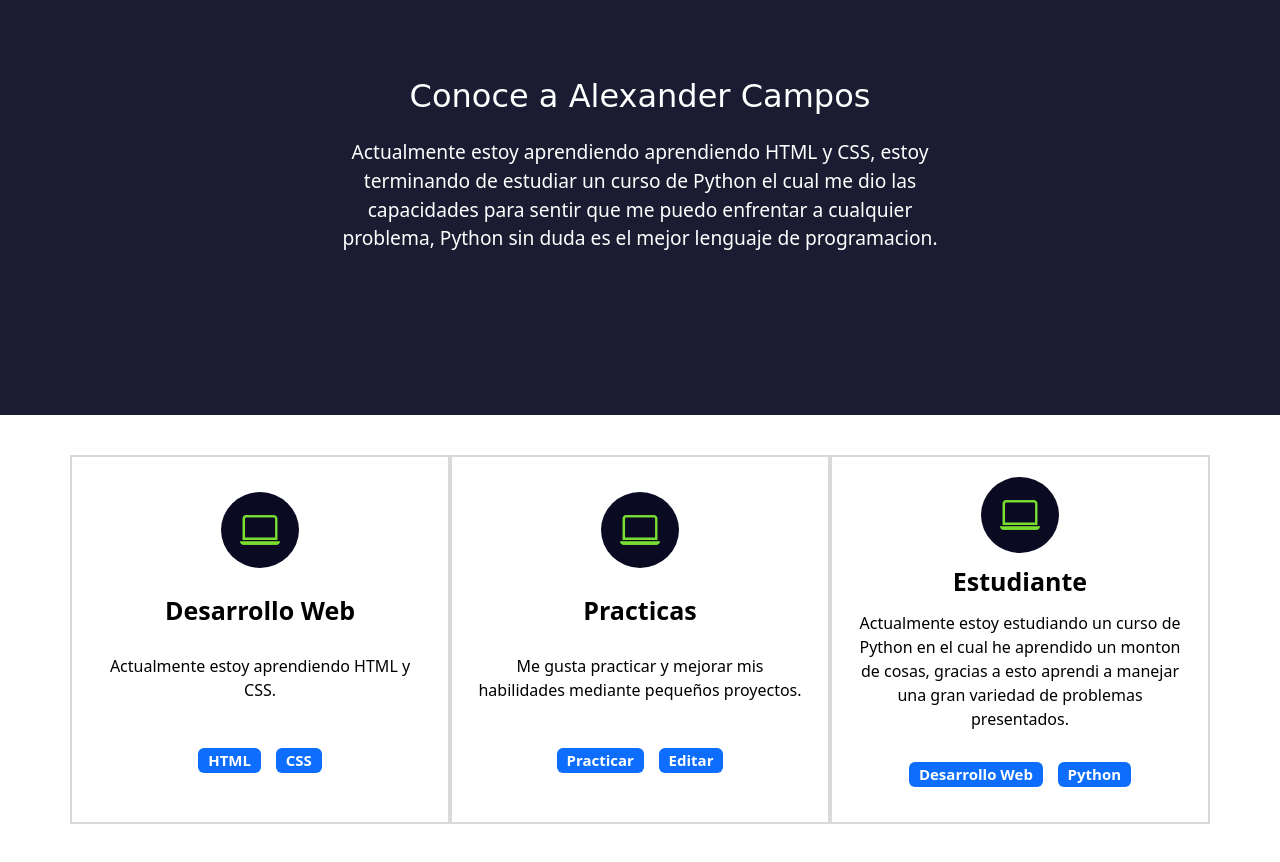
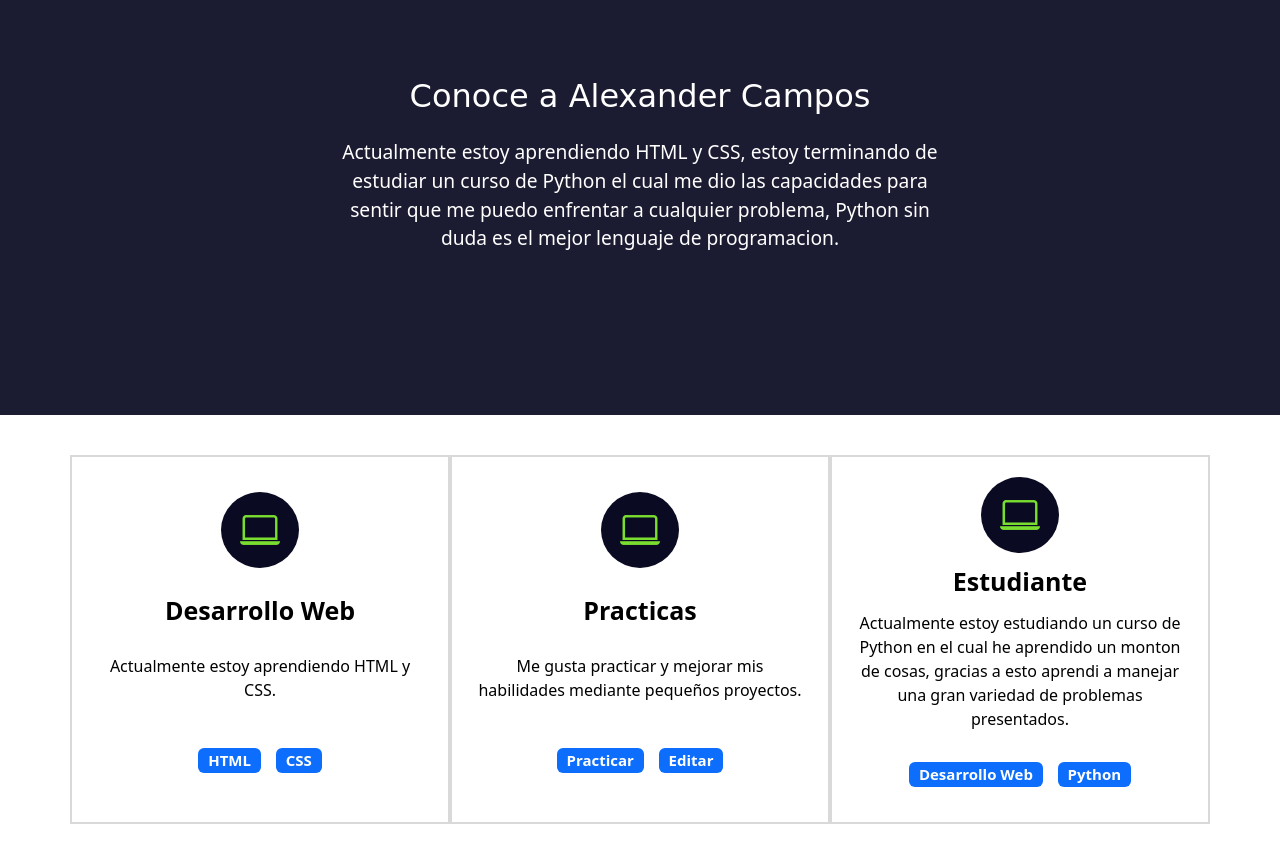
Before and after one commit to Srryadp/Srryadp.github.io, a plain HTML site: page index.html in a window 1280 px wide. Shown: the part 980-1842 px from the top of the page. Drawn offline with nearby package versions, Linux system fonts and the light colour scheme; a web font is replaced by a local one.

Commit message:
update index.html

```diff
--- a/index.html
+++ b/index.html
@@ -64,7 +64,7 @@
     <section id="sobre-mi" class="sobre-mi seccion-oscura">
       <div class="contenedor">
         <h2 class="seccion-titulo">Conoce a Alexander Campos</h2>
-        <p class="seccion-texto">Actualmente estoy aprendiendo aprendiendo HTML y CSS, estoy terminando de estudiar un curso de Python el cual me dio las capacidades para sentir que me puedo enfrentar a cualquier problema, Python sin duda es el mejor lenguaje de programacion.</p>
+        <p class="seccion-texto">Actualmente estoy aprendiendo HTML y CSS, estoy terminando de estudiar un curso de Python el cual me dio las capacidades para sentir que me puedo enfrentar a cualquier problema, Python sin duda es el mejor lenguaje de programacion.</p>
       </div>
     </section>
 
```
